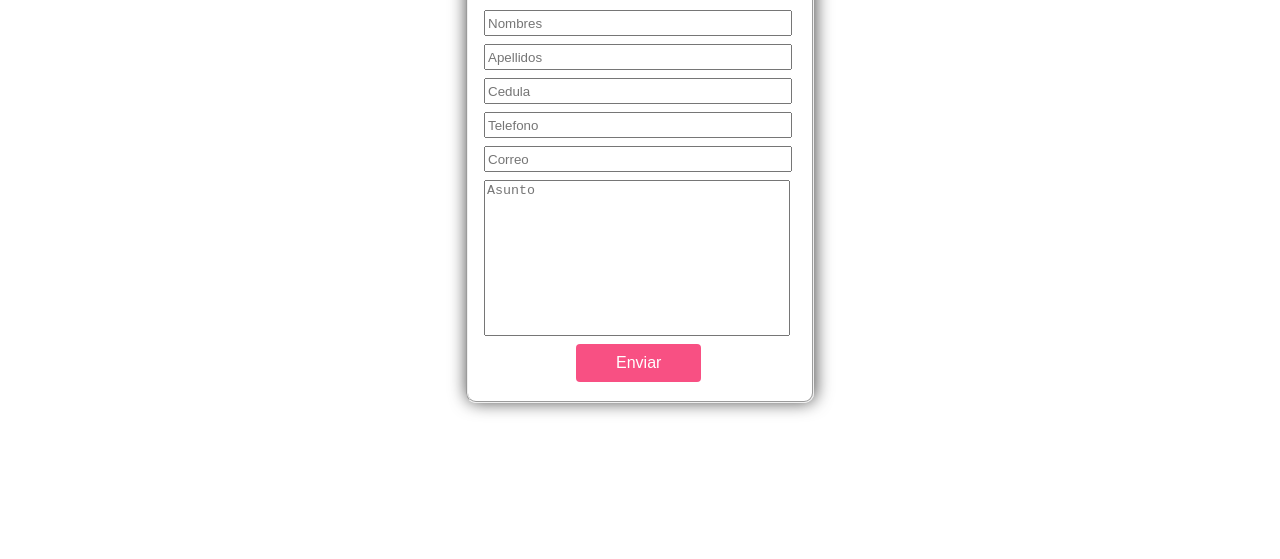
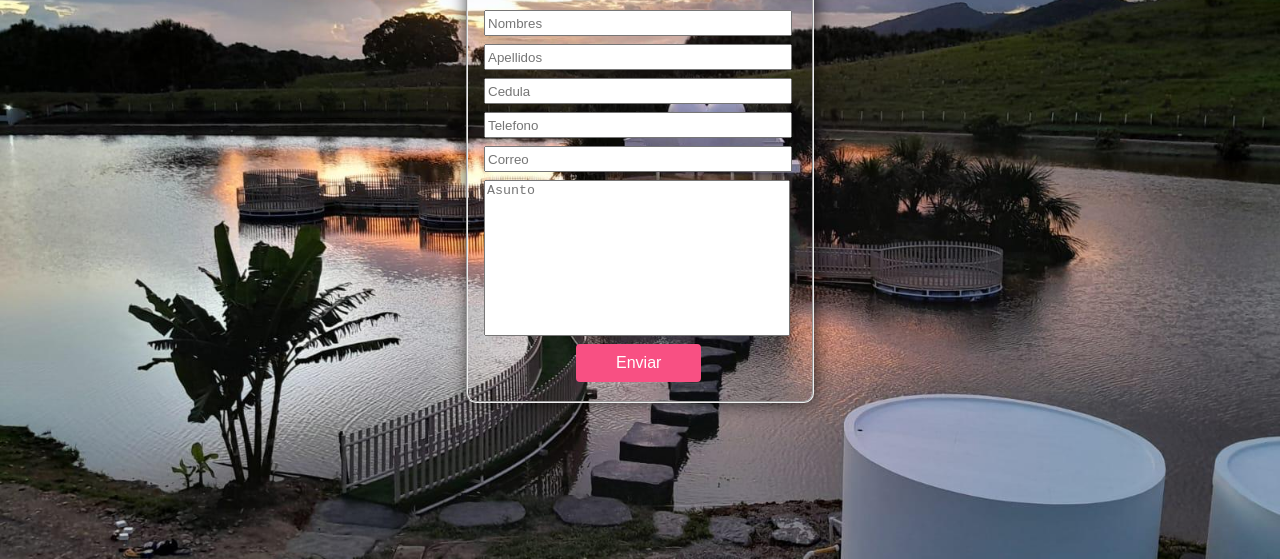
Before and after one commit to OLIVEROS99/Agua-Dulce-Bioparque, a plain HTML site: page index.html in a window 1280 px wide. Shown: the part 241-800 px from the top of the page. Drawn offline with Linux system fonts and the light colour scheme.

Commit message:
Update style.css

```diff
--- a/style.css
+++ b/style.css
@@ -1,5 +1,5 @@
 .fondo{
-    background-image: url("imagenes/bar.jpg");
+    background-image: url("bar.jpg");
     background-size: cover;
     background-attachment: fixed;
     background-repeat: no-repeat;
```
